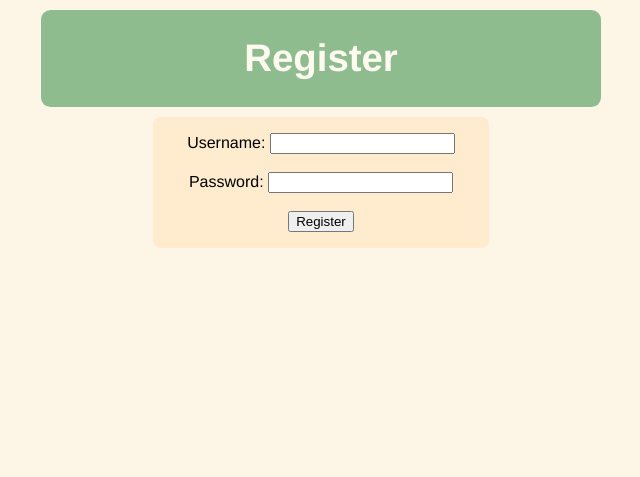
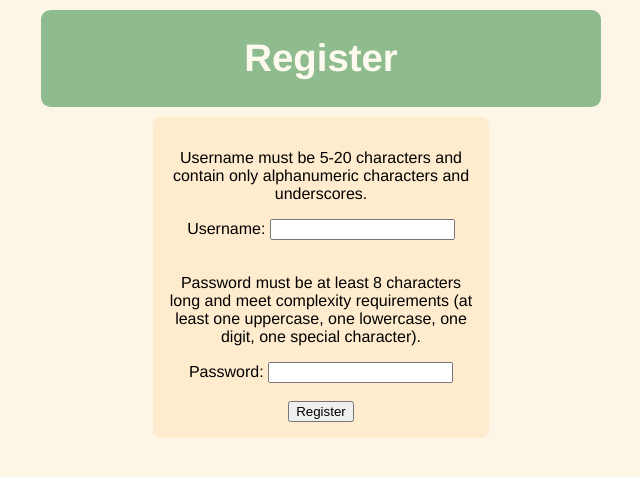
Before and after one commit to Miaukowski/tsoha-ravintolasovellus, a Flask app: page /register in a window 1280 px wide. Shown: the top 477 px of the page, without its empty margins (319-959 px from the left). Run offline with Flask 3, Linux system fonts and the light colour scheme.

Commit message:
Added requirements for Username & Password

```diff
--- a/templates/register.html
+++ b/templates/register.html
@@ -20,12 +20,14 @@
 	<div class="container">
 		<form method="POST" action="/register">
 		    <input type="hidden" name="csrf_token" value="{{ session.csrf_token }}">
-		    <label for="username">Username:</label>
-		    <input type="text" id="username" name="username" required><br><br>
-
-		    <label for="password">Password:</label>
-		    <input type="password" id="password" name="password" required><br><br>
-
+		    <p style="color: black;">Username must be 5-20 characters and contain only alphanumeric characters and underscores.</p>
+            <label for="username">Username:</label>
+            <input type="text" id="username" name="username" required>
+            <br><br>
+            <p style="color: black;">Password must be at least 8 characters long and meet complexity requirements (at least one uppercase, one lowercase, one digit, one special character).</p>
+            <label for="password">Password:</label>
+            <input type="password" id="password" name="password" required>
+            <br><br>
 		    <input type="submit" value="Register">
     	</form>
     </div>
```
